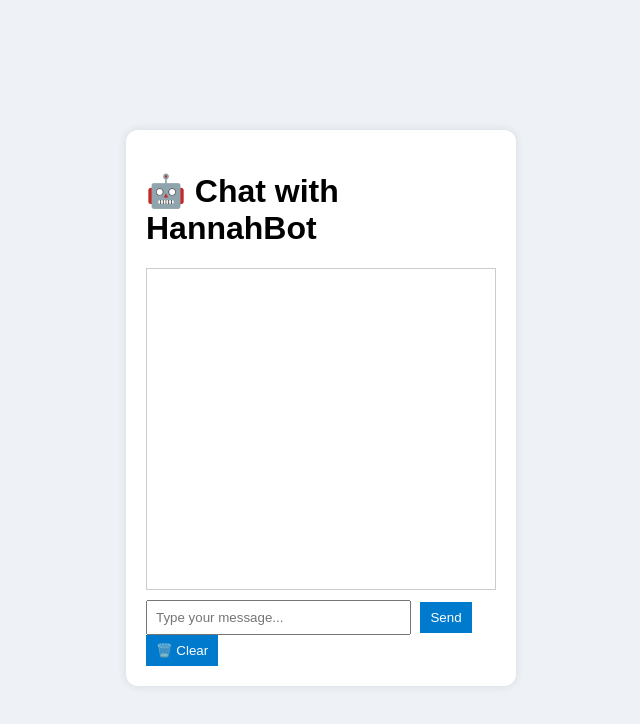
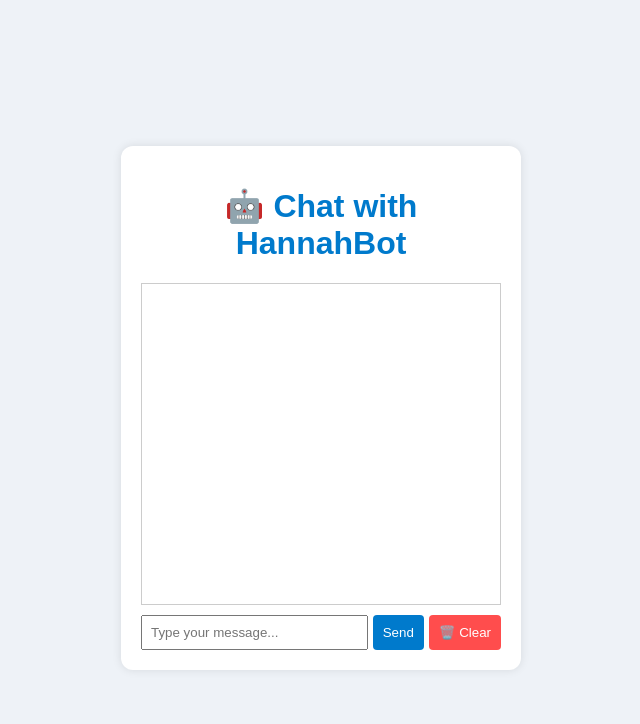
Before and after one commit to HannahSusan13/ChatBot, a plain HTML site: page index.html in a window 1280 px wide. Shown: the whole page, without its empty margins (319-959 px from the left). Drawn offline with Linux system fonts and the light colour scheme.

Commit message:
style.css

```diff
--- a/style.css
+++ b/style.css
@@ -8,11 +8,16 @@ body {
 }
 
 .chat-container {
-  width: 350px;
+  width: 360px;
   background-color: white;
   padding: 20px;
   border-radius: 12px;
   box-shadow: 0 0 10px rgba(0,0,0,0.1);
+}
+
+h1 {
+  text-align: center;
+  color: #007acc;
 }
 
 #chat-box {
@@ -21,12 +26,17 @@ body {
   border: 1px solid #ccc;
   padding: 10px;
   margin-bottom: 10px;
+  font-size: 14px;
+}
+
+.input-area {
+  display: flex;
+  gap: 5px;
 }
 
 input {
-  width: 70%;
+  flex: 1;
   padding: 8px;
-  margin-right: 5px;
 }
 
 button {
@@ -34,9 +44,14 @@ button {
   background-color: #007acc;
   color: white;
   border: none;
+  border-radius: 4px;
   cursor: pointer;
 }
 
+.clear-btn {
+  background-color: #ff4d4d;
+}
+
 button:hover {
-  background-color: #005fa3;
+  opacity: 0.9;
 }
```
